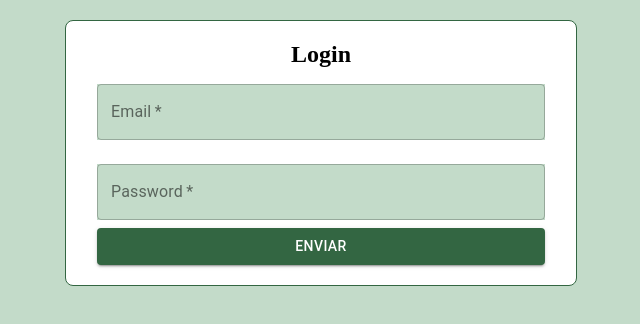
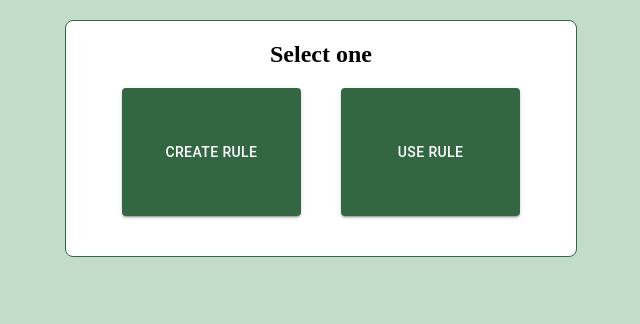
Before and after one commit to FlavioAAMotta/regua-correcoes, a React (Create React App) app: page / in a window 1280 px wide. Shown: the top 324 px of the page, without its empty margins (319-959 px from the left). Built offline with nearby package versions, Linux system fonts and the light colour scheme; no server answers.

Commit message:
Main page created

```diff
--- a/src/pages/Login/Login.js
+++ b/src/pages/Login/Login.js
@@ -17,7 +17,6 @@ export const Login = () => {
 
     return (
         <MainStyle>
-
             <LoginContainer>
                 <h2>Login</h2>
                 <form onSubmit={onSubmitLogin}>
--- a/src/pages/Main.js
+++ /dev/null
@@ -1,5 +0,0 @@
-import React from "react"
-
-export const Main = () =>{
-    return ("Main")
-}
--- /dev/null
+++ b/src/pages/Main/Main.js
@@ -0,0 +1,28 @@
+import React from "react"
+import { Button, CircularProgress } from '@material-ui/core';
+import { MainStyle } from "../../styled-app"
+import { SelectionContainer, ButtonsContainer } from "./styled"
+
+export const Main = () => {
+    return (
+        <MainStyle>
+            <SelectionContainer>
+                <h2>Select one</h2>
+                <ButtonsContainer>
+                    <Button
+                        variant="contained"
+                        color="primary"
+                        type="submit"
+                        margin="normal"
+                    >Create Rule</Button>
+                    <Button
+                        variant="contained"
+                        color="primary"
+                        type="submit"
+                        margin="normal"
+                    >Use Rule</Button>
+                </ButtonsContainer>
+            </SelectionContainer>
+        </MainStyle>
+    )
+}
--- /dev/null
+++ b/src/pages/Main/styled.js
@@ -0,0 +1,27 @@
+import styled from 'styled-components';
+import { mainColor, lightBackground } from '../../constants/colors';
+
+export const SelectionContainer = styled.div`
+    display: flex;
+    flex-direction: column;
+    justify-content: center;
+    align-items: center;
+    margin: 20px;
+    width: 40vw;
+    padding: 20px;
+    border: 1px solid ${mainColor};
+    border-radius: .5em;
+    background-color: white;
+
+@media (max-width: 480px) {
+    width: 90vw;
+}
+`
+
+export const ButtonsContainer = styled.div`
+    Button{
+        margin: 20px;
+        width: 14vw;
+        height: 10vw;
+    }
+`
--- a/src/routes/Router.js
+++ b/src/routes/Router.js
@@ -2,7 +2,7 @@ import React from 'react';
 import { Routes, Route } from 'react-router-dom';
 import {Login}  from "../pages/Login/Login";
 import {SignUp}  from "../pages/SignUp";
-import {Main}  from "../pages/Main";
+import {Main}  from "../pages/Main/Main";
 import {CreateRule}  from "../pages/CreateRule";
 import {GetRule}  from "../pages/GetRule";
 
@@ -11,11 +11,11 @@ import {GetRule}  from "../pages/GetRule";
 const Router = ({ setLoginButton, currentPage, changeCurrentPage, questions, getQuestions, isLoading, error }) => {
     return (
         <Routes>
-            <Route path="/" element={<Login />} />
+            <Route path="/login" element={<Login />} />
 
             <Route path="/signup" element={<SignUp/>} />
 
-            <Route path="/main" element={<Main/>} />
+            <Route path="/" element={<Main/>} />
 
             <Route path="/createRule" element={<CreateRule/>} />
 
```
